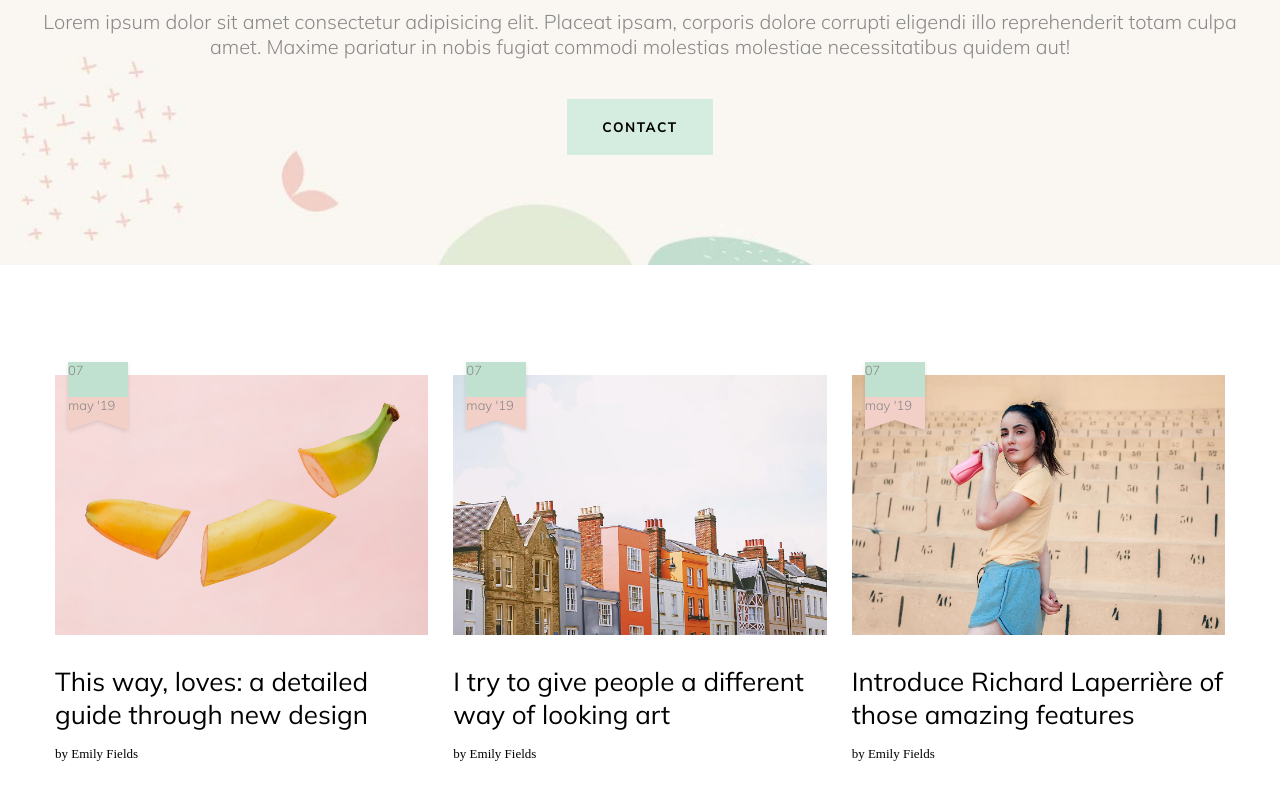
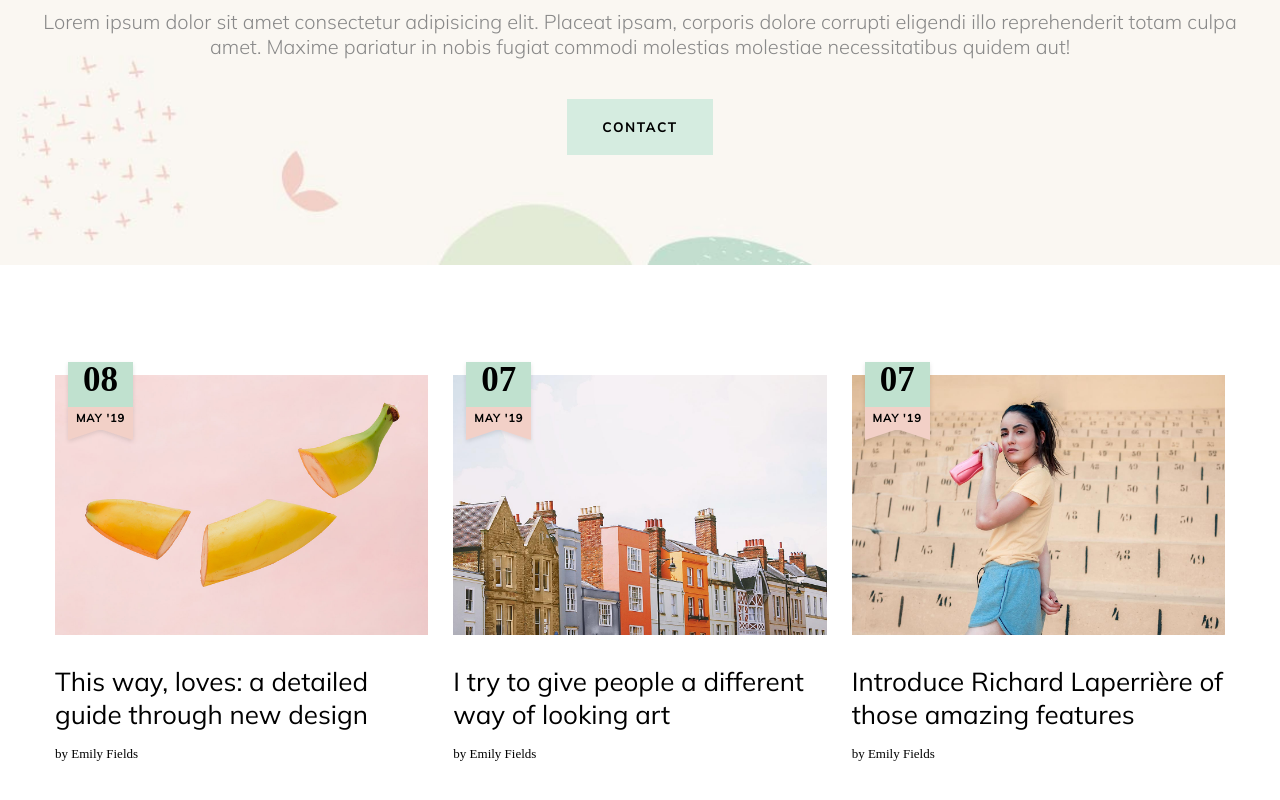
Before and after one commit to C-Bertotti/proj-html-vuejs, a website: page index.html in a window 1280 px wide. Shown: the part 2570-3370 px from the top of the page. Drawn offline with nearby package versions, Linux system fonts and the light colour scheme; a web font is replaced by a local one.

Commit message:
Blog: bandierina UI

```diff
--- a/index.html
+++ b/index.html
@@ -147,7 +147,7 @@
 
                                 <div class="date">
                                     <div class="day">
-                                        <p>07</p>
+                                        <p>08</p>
                                     </div>
                                     <div class="month">
                                         <p>may '19</p>
--- a/src/Partials/_blog.scss
+++ b/src/Partials/_blog.scss
@@ -10,26 +10,48 @@
         position: relative;
 
         .date {
-            width: 60px;
+            width: 65px;
             position: absolute;
             top: -13px;
             left: 13px;
             filter: drop-shadow(0 2px 2px rgba(0, 0, 0, .1));
+            text-align: center;
+
+            p {
+                color: $primaryTextColor;
+            }
 
             .day {
                 background-color: $primaryColorDark;
-                height: 35px;
+                height: 45px;
+
+                p {
+                    font-family: $primaryFont;
+                    font-size: 35px;
+                    font-weight: 700;
+                    line-height: 35px;
+
+                }
             }
 
             .month {
                 position: relative;
                 height: 23px;
                 background-color: $secondaryColor;
+
+                p {
+                    text-transform: uppercase;
+                    font-weight: $fontBold;
+                    font-size: 11px;
+                    letter-spacing: 1px;
+                    line-height: 23px;
+                }
             }
 
             .month::before {
                 position: absolute;
                 top: 23px;
+                left: 0;
                 content: '';
                 width: 0;
                 height: 0;
@@ -85,8 +107,5 @@
                 text-decoration: underline;
             }
         }
-
-
-
     }
 }
```
Also changed, not shown: dist/style.css.
